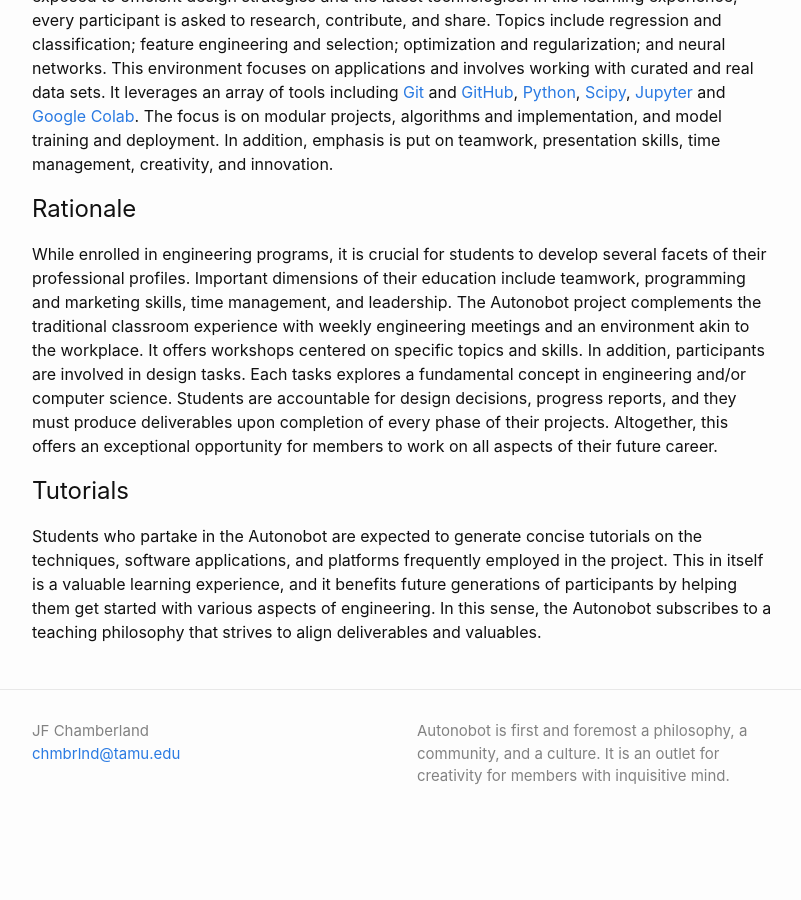
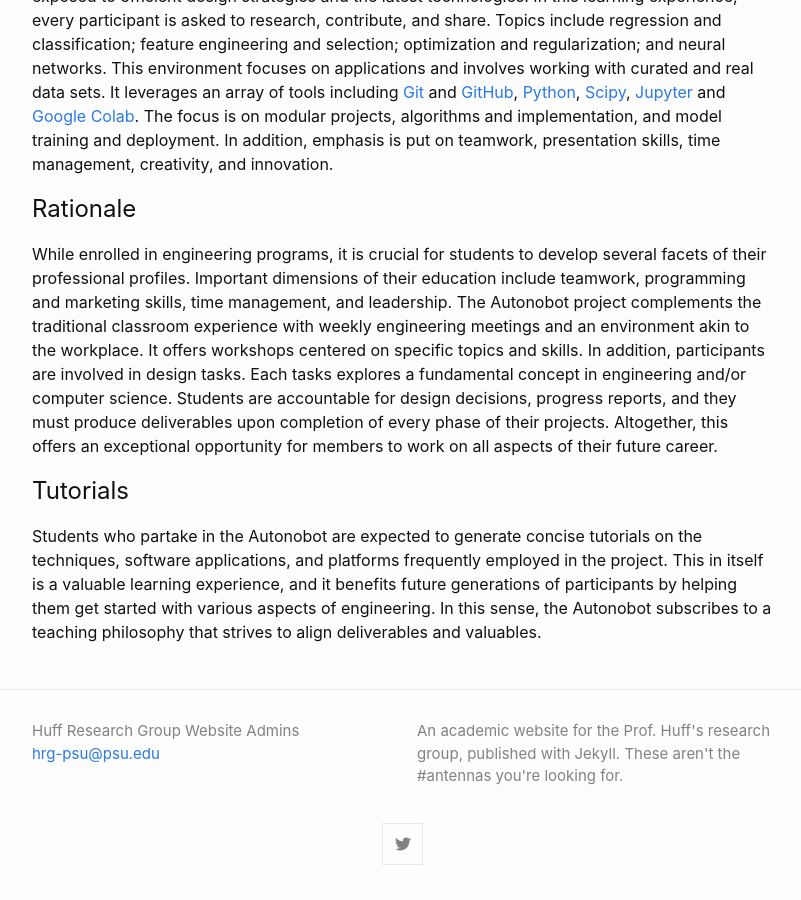
Before and after one commit to HRG-Lab/HRG-lab.github.io, a Jekyll site: the page built from index.md, in a window 1280 px wide and 900 px high, scrolled down 677 px. Shown: the whole window, without its empty margins (238-1039 px from the left). Built offline with Jekyll 4.4.1, drawn with Linux system fonts in a browser that asks for light colours; before the commit the page ends 1525 px from its top, so only the background shows below that.

Commit message:
Update footer info

```diff
--- a/_config.yml
+++ b/_config.yml
@@ -1,10 +1,9 @@
 title: Autonobot
 author:
-  name: JF Chamberland
-  email: chmbrlnd@tamu.edu
+  name: Huff Research Group Website Admins
+  email: hrg-psu@psu.edu
 description: > # this means to ignore newlines until "show_excerpts:"
-  Autonobot is first and foremost a philosophy, a community, and a culture.
-  It is an outlet for creativity for members with inquisitive mind.
+  An academic website for the Prof. Huff's research group, published with Jekyll. These aren't the #antennas you're looking for.
 
 show_excerpts: false # set to true to show excerpts on the homepage
 
@@ -15,7 +14,7 @@ minima:
 
   # generate social links in footer
   social_links:
-    # twitter: jekyllrb
+    twitter: hrgpsu
     # github:  jekyll
     # devto: jekyll
     # dribbble: jekyll
```
Also changed, not shown: README.md.
